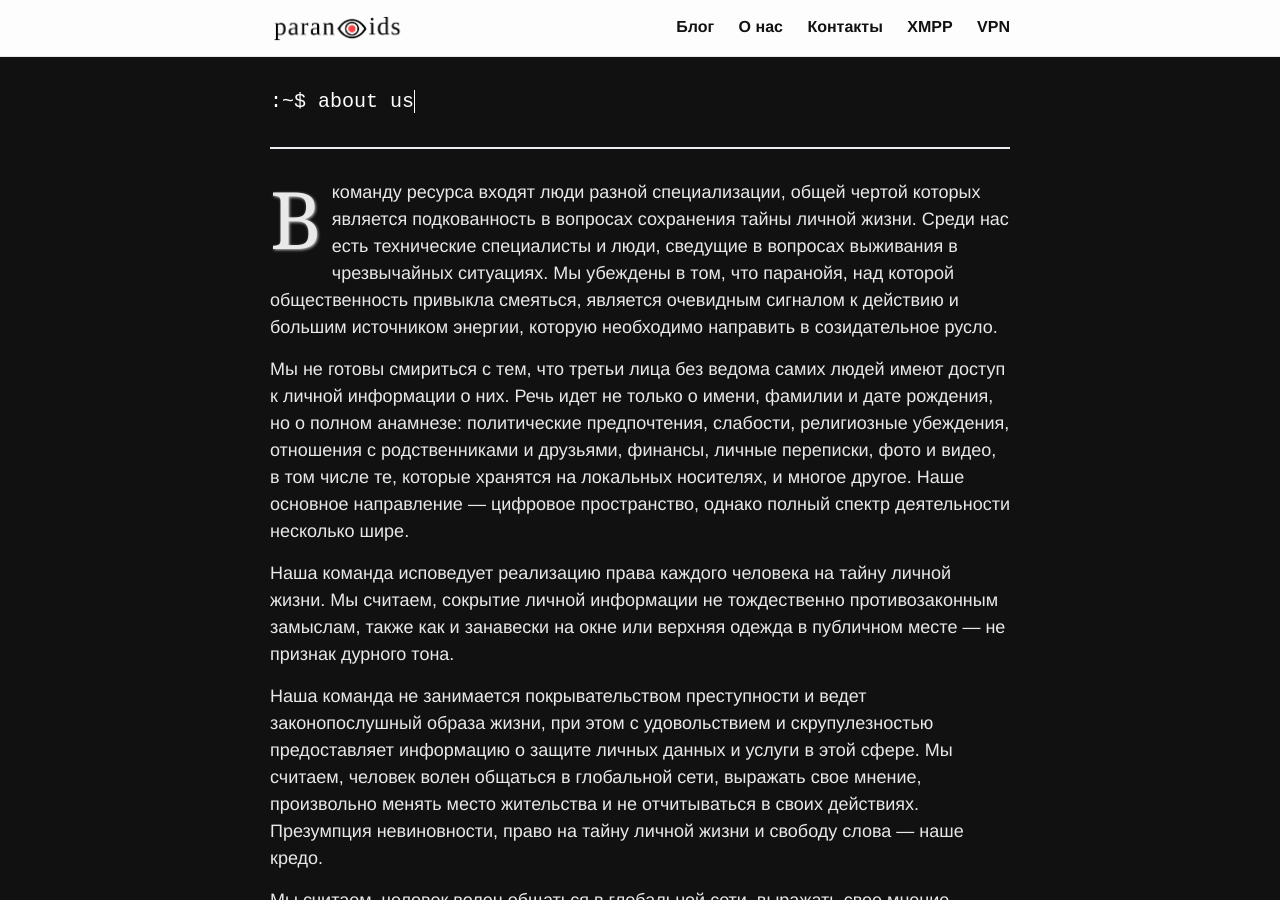
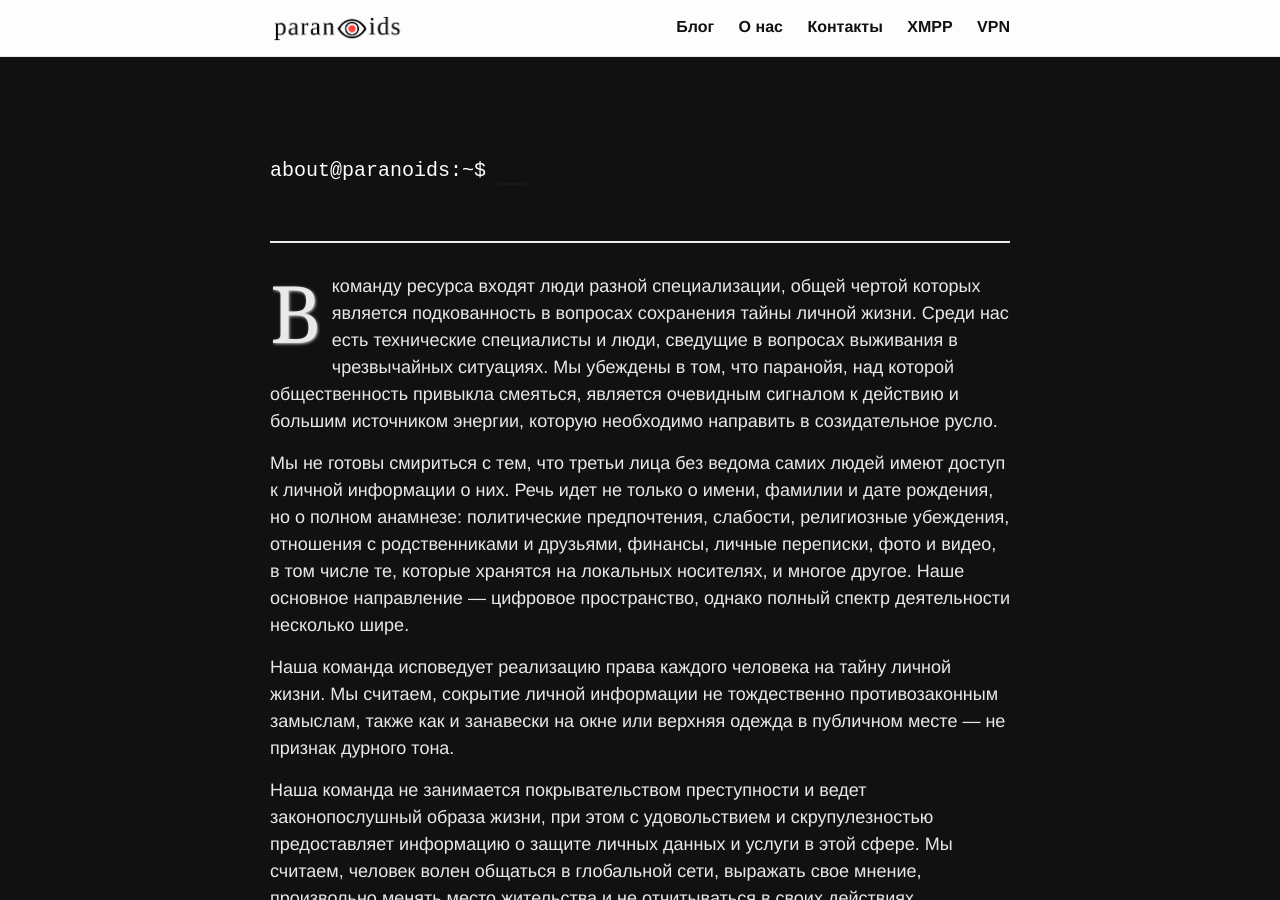
Before and after one commit to 2b7E1n6D0e5R7/2b7E1n6D0e5R7.github.io, a Jekyll site: the page built from _pages/about.md, in a window 1280 px wide and 900 px high. Built offline with Jekyll 4.4.1, drawn with Linux system fonts in a browser that asks for light colours.

Commit message:
Update about.html

```diff
--- a/_layouts/about.html
+++ b/_layouts/about.html
@@ -10,10 +10,8 @@
     <main class="landing-content" aria-label="Content">
       <div class="wrapper">
 
-      <h1 class="title">:~$
-          <span class="typewrite" data-period="2000" data-type='[ "********", "about us" ]'>
-           <span class="wrap"></span>
-          </span>
+      <h1 class="title">about@paranoids:~$
+      <h2 id="blink1">_</h2></h1>
         </h1>
 
         <hr>
```
